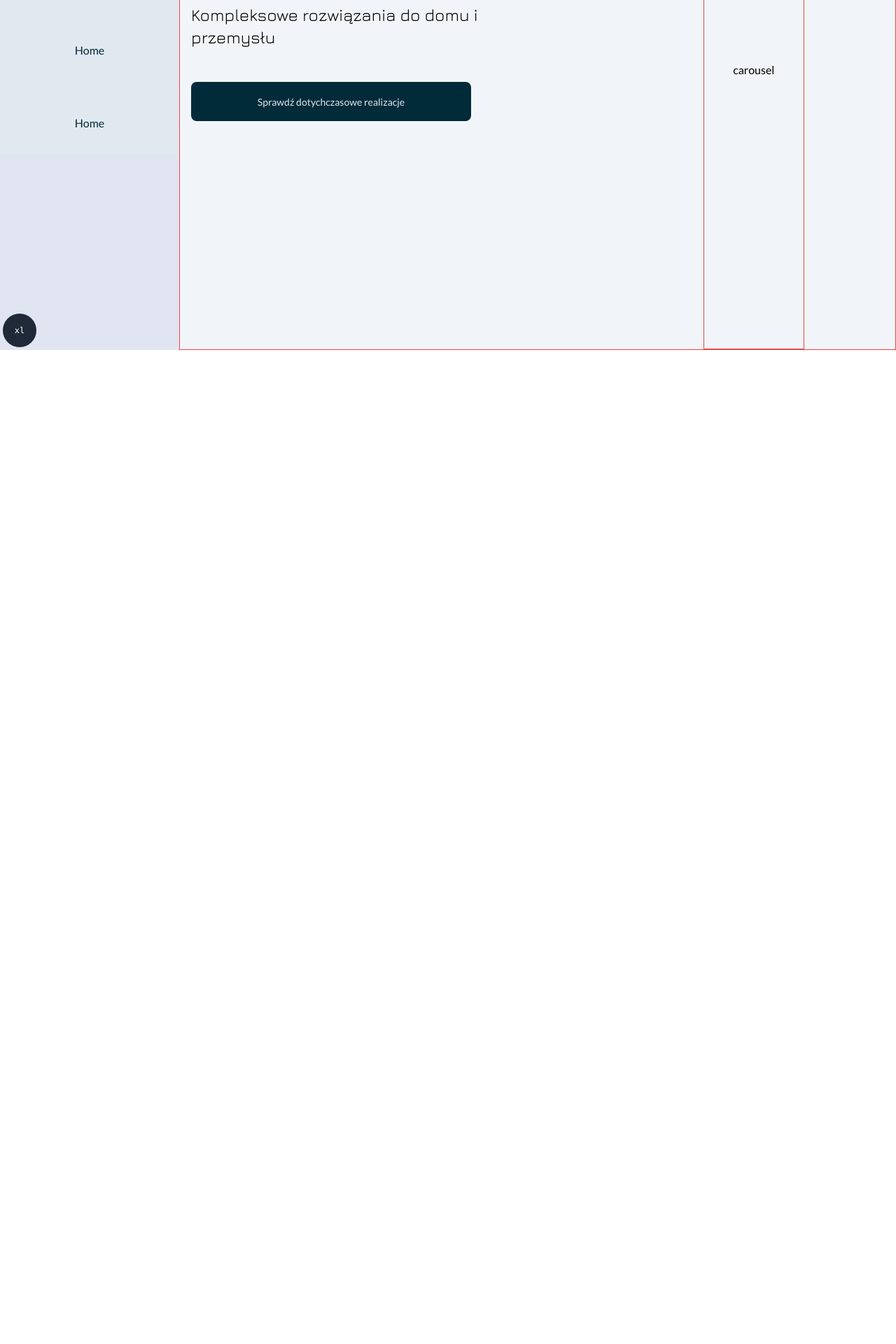
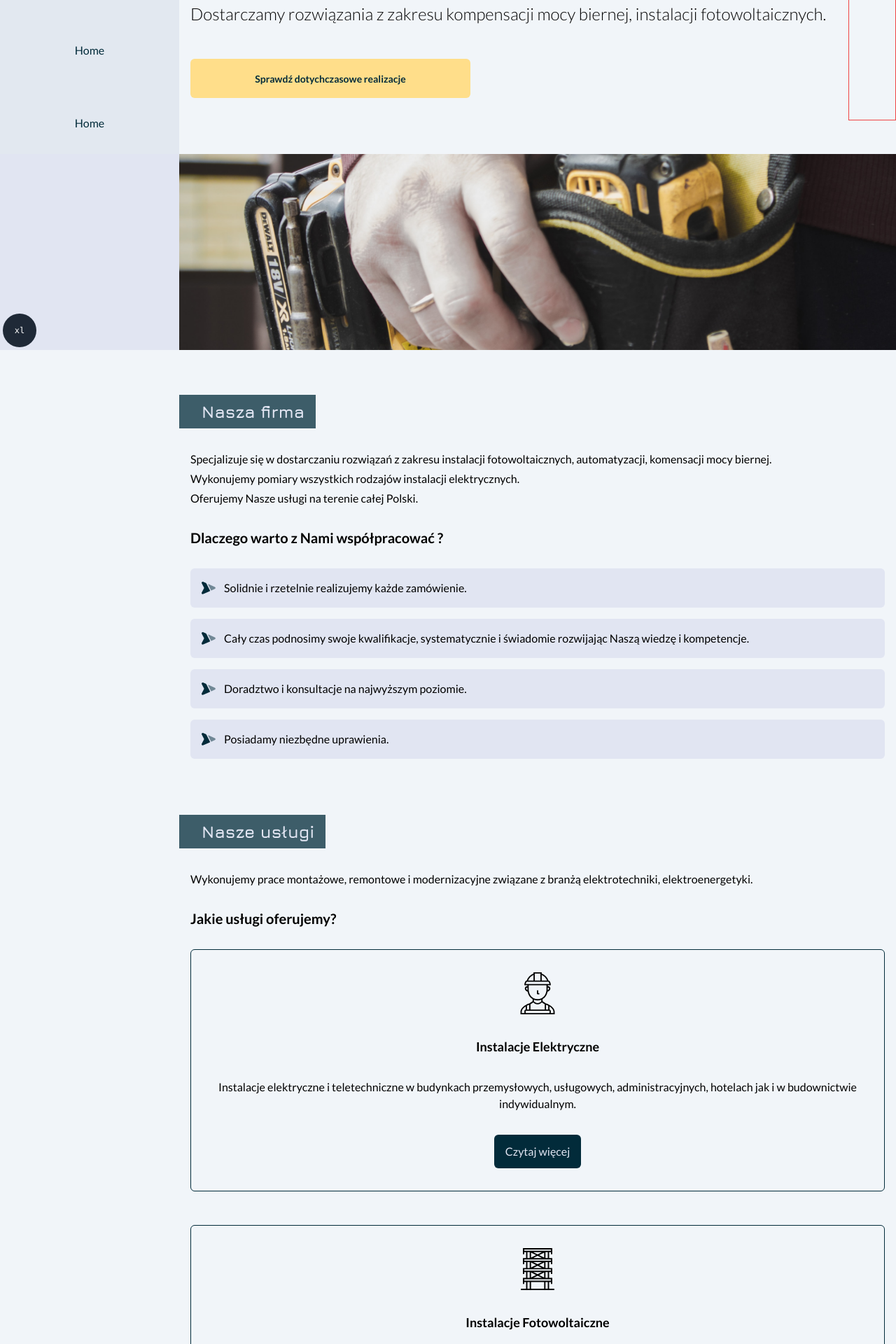
Before and after one commit to rafal19987/Olmat-Landing-Page-Electrician-Nextjs-Tailwind-TypeScript, a Next.js app: page / in a window 1280 px wide. Shown: the part 300-2220 px from the top of the page at 70% size. Before the commit the page ends 800 px from the top, so only its background shows below. Built offline with nearby package versions, Linux system fonts and the light colour scheme.

Commit message:
feat: expan main section

```diff
--- a/src/app/layout.tsx
+++ b/src/app/layout.tsx
@@ -19,12 +19,12 @@ export default function RootLayout({
     <html lang="pl">
       <body className={`${lato.variable} ${jura.variable}`}>
         <div className="font-lato relative flex flex-col w-screen min-h-screen h-full bg-slate-100 lg:flex-row">
-          <div className="fixed top-0 w-full lg:w-[var(--header-width-desktop)] lg:flex lg:static">
+          <div className="fixed top-0 w-full lg:w-[var(--header-width-desktop)] lg:flex lg:static z-50">
             <Header />
           </div>
 
           <div className="flex grow flex-col h-full items-center w-full lg:min-h-screen lg:h-full">
-            <main className="mt-[var(--header-height)] w-full lg:mt-0 lg:w-[calc(100vw-var(--header-width-desktop))]">
+            <main className="mt-[var(--header-height)] flex flex-col gap-12 w-full lg:mt-0 lg:w-[calc(100vw-var(--header-width-desktop))]">
               {children}
             </main>
           </div>
--- a/src/app/page.tsx
+++ b/src/app/page.tsx
@@ -1,11 +1,63 @@
 import Link from 'next/link';
 import Image from 'next/image';
 import mainPhoto from '@/assets/images/main-photo.jpg';
+import rightArrowIcon from '@/assets/svg/right-arrow.svg';
+import workerIcon from '@/assets/svg/worker.svg';
+import voltmeterIcon from '@/assets/svg/voltmeter.svg';
+import robotIcon from '@/assets/svg/robot.svg';
+import factoryIcon from '@/assets/svg/factory.svg';
+import powerPlantIcon from '@/assets/svg/power-plant.svg';
+
+const advantagesOfCooperation = [
+  'Solidnie i rzetelnie realizujemy każde zamówienie.',
+  'Cały czas podnosimy swoje kwalifikacje, systematycznie i świadomie rozwijając Naszą wiedzę i kompetencje.',
+  'Doradztwo i konsultacje na najwyższym poziomie.',
+  'Posiadamy niezbędne uprawienia.',
+];
+
+const services = [
+  {
+    headline: 'Instalacje Elektryczne',
+    text: 'Instalacje elektryczne i teletechniczne w budynkach przemysłowych, usługowych, administracyjnych, hotelach jak i w budownictwie indywidualnym.',
+    icon: workerIcon,
+  },
+  {
+    headline: 'Instalacje Fotowoltaiczne',
+    text: 'Instalacja fotowoltaiczna to prosty sposób na oszczędności związane z zużyciem energii elektrycznej dla zakładu przemysłowego jak i domu rodzinnego.',
+    icon: powerPlantIcon,
+  },
+  {
+    headline: 'Kompensacje Mocy Biernej',
+    text: 'Naszą główną domeną jest projektowanie i budowanie szytych na miarę urządzeń do kompensacji mocy biernej.',
+    icon: factoryIcon,
+  },
+  {
+    headline: 'Pomiary',
+    text: 'Pomiary elektryczne ochrony od porażeń bieżące, odbiorcze, okresowe 5 letnie, eksploatacyjne oraz analiza sieci.',
+    icon: voltmeterIcon,
+  },
+  {
+    headline: 'Automatyka',
+    text: 'Pomiary elektryczne ochrony od porażeń bieżące, odbiorcze, okresowe 5 letnie, eksploatacyjne oraz analiza sieci.',
+    icon: robotIcon,
+  },
+];
 
 export default function Home() {
   return (
     // lg:flex-row
-    <div className="flex flex-col gap-12 p-4 w-full lg:flex-wrap lg:p-0 lg:justify-between border border-red-500 lg:h-screen">
+    <>
+      <LandingSection />
+      <AboutSection />
+      <ServicesSection />
+      <RealizationsSection />
+    </>
+  );
+}
+
+const LandingSection = () => {
+  return (
+    <section className="flex flex-col gap-12 p-4 w-full lg:flex-wrap lg:p-0 lg:justify-between lg:h-screen">
       <div className="flex flex-col gap-4 lg:grow lg:flex-row">
         <div>
           <div className="flex flex-col lg:p-4">
@@ -13,13 +65,14 @@ export default function Home() {
               <h1 className="font-bold text-3xl lg:text-6xl lg:max-w-[700px]">
                 Usługi eleketryczne Mateusz Olifirowicz Olmat
               </h1>
-              <h2 className="text-lg w-3/4 lg:text-2xl">
-                Kompleksowe rozwiązania do domu i przemysłu
+              <h2 className="text-lg lg:text-2xl font-lato font-light leading-6">
+                Dostarczamy rozwiązania z zakresu kompensacji mocy biernej,
+                instalacji fotowoltaicznych.
               </h2>
             </div>
-            <div className="lg:mt-12">
-              <button className="bg-primary p-4 rounded-lg lg:w-[400px]">
-                <span className="font-lato text-sm text-secondary">
+            <div className="mt-4 lg:mt-12">
+              <button className="bg-[#FFDE8A] p-4 rounded-md lg:w-[400px]">
+                <span className="font-lato font-bold text-sm text-primary">
                   Sprawdź dotychczasowe realizacje
                 </span>
               </button>
@@ -40,6 +93,118 @@ export default function Home() {
           placeholder="blur"
         />
       </div>
-    </div>
+    </section>
   );
-}
+};
+
+const AboutSection = () => {
+  return (
+    <section className="p-4">
+      <div className="space-y-8">
+        <SectionHeadline headline="Nasza firma" />
+        <div className="space-y-1">
+          <p>
+            Specjalizuje się w dostarczaniu rozwiązań z zakresu instalacji
+            fotowoltaicznych, automatyzacji, komensacji mocy biernej.
+          </p>
+          <p>
+            Wykonujemy pomiary wszystkich rodzajów instalacji elektrycznych.
+          </p>
+          <p>Oferujemy Nasze usługi na terenie całej Polski.</p>
+        </div>
+        <div className="space-y-8">
+          <h4 className="text-xl font-bold leading-6">
+            Dlaczego warto z Nami współpracować ?
+          </h4>
+          <ul className="space-y-4">
+            {advantagesOfCooperation.map((advantage, _) => (
+              <li
+                className="flex gap-3 items-center p-4 bg-secondary rounded-md"
+                key={_}
+              >
+                <Image src={rightArrowIcon} width={20} alt="" aria-hidden />
+                <span>{advantage}</span>
+              </li>
+            ))}
+          </ul>
+        </div>
+      </div>
+    </section>
+  );
+};
+
+const ServicesSection = () => {
+  return (
+    <section className="p-4">
+      <div className="space-y-8">
+        <SectionHeadline headline="Nasze usługi" />
+        <div className="space-y-1">
+          <p>
+            Wykonujemy prace montażowe, remontowe i modernizacyjne związane z
+            branżą elektrotechniki, elektroenergetyki.
+          </p>
+        </div>
+        <div className="space-y-8">
+          <h4 className="text-xl font-bold leading-6">
+            Jakie usługi oferujemy?
+          </h4>
+          <ul className="grid grid-cols-1 gap-12">
+            {services.map((service, _) => (
+              <li
+                className="flex flex-col gap-8 items-center justify-between px-4 py-8 min-h-64 h-full rounded-md border border-primary"
+                key={_}
+              >
+                <Image src={service.icon} width={60} alt="" aria-hidden />
+                <h5 className="font-bold text-lg">{service.headline}</h5>
+                <span className="text-center">{service.text}</span>
+                <button className="bg-primary px-4 py-3 rounded-md text-secondary">
+                  Czytaj więcej
+                </button>
+              </li>
+            ))}
+          </ul>
+        </div>
+      </div>
+    </section>
+  );
+};
+
+const RealizationsSection = () => {
+  return (
+    <section className="p-4">
+      <div className="space-y-8">
+        <SectionHeadline headline="Ostatnie realizacje" />
+        <div className="space-y-1">
+          <p>
+            Wykonujemy prace montażowe, remontowe i modernizacyjne związane z
+            branżą elektrotechniki, elektroenergetyki.
+          </p>
+        </div>
+        <div className="space-y-8">
+          <h4 className="text-xl font-bold leading-6">
+            Jakie inwestycje ukończyliśmy w ostatnim czasie?
+          </h4>
+          {/* <ul className="grid grid-cols-2 gap-4">
+          {services.map((service, _) => (
+            <li
+              className="flex flex-col gap-3 items-center p-4 min-h-32 h-full bg-secondary bg-opacity-75 rounded-md"
+              key={_}
+            >
+              <Image src={resistanceIcon} width={40} alt="" aria-hidden />
+              <span className="text-center">{service}</span>
+            </li>
+          ))}
+        </ul> */}
+        </div>
+      </div>
+    </section>
+  );
+};
+
+const SectionHeadline: React.FC<{ headline: string }> = ({ headline }) => {
+  return (
+    <h3 className='relative text-2xl font-jura font-bold w-fit text-secondary z-20 px-4 py-2 after:absolute after:-left-4 after:bottom-0 after:top-0 after:mt-auto after:mb-auto after:content-[""] after:w-[calc(100%+16px)] after:h-full after:-z-10 after:bg-primary after:bg-opacity-75'>
+      {headline}
+    </h3>
+  );
+};
```
